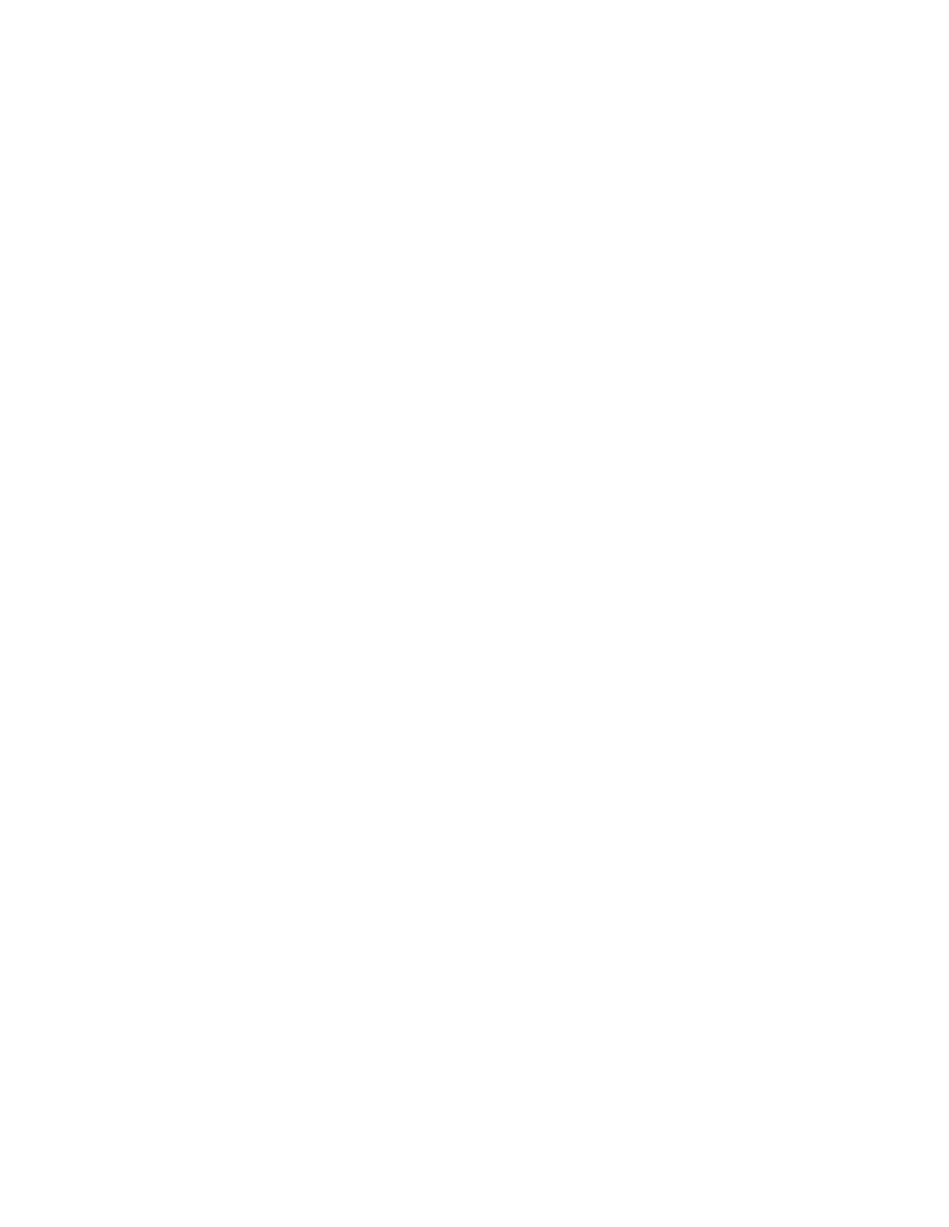
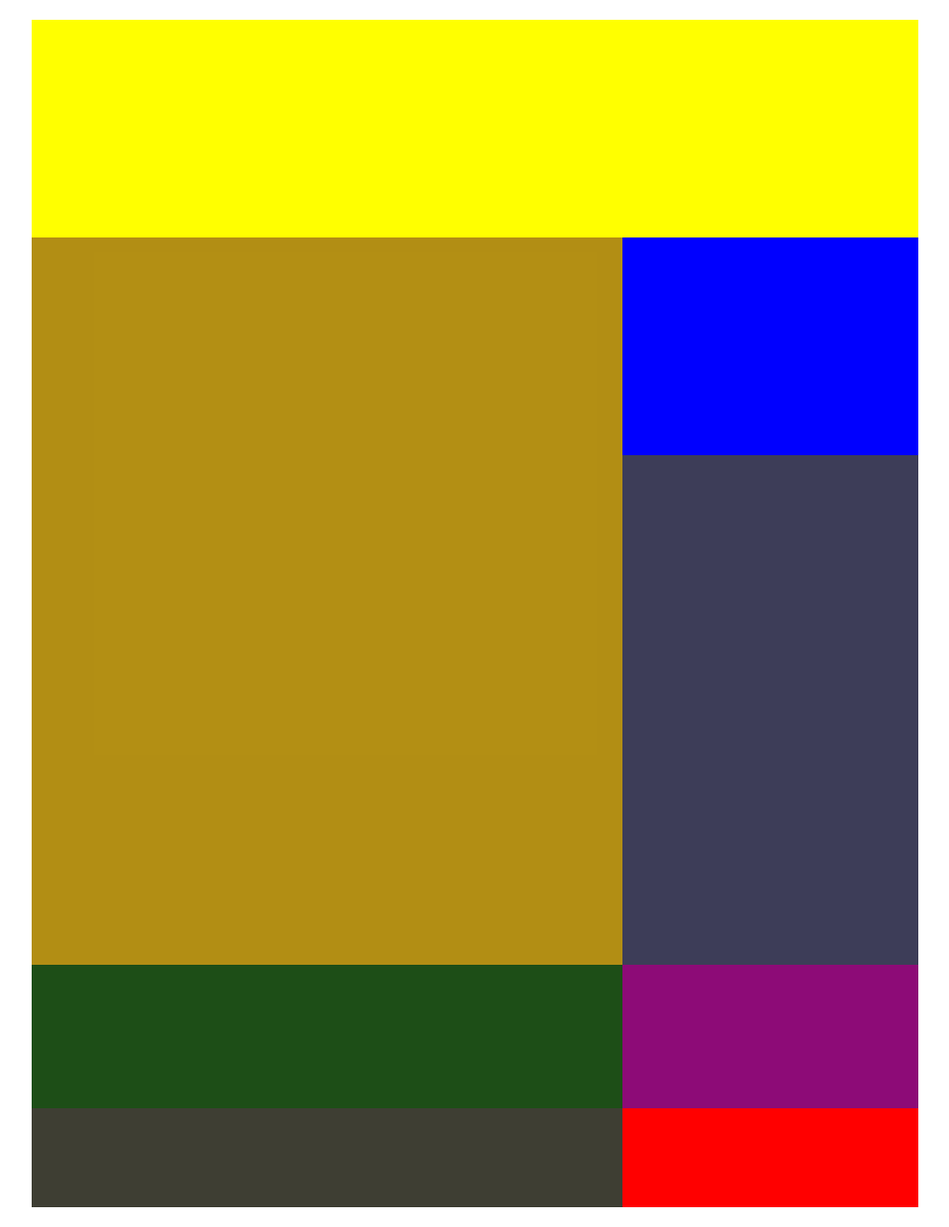
Before and after one commit to Sinakhx/cv, a React (Create React App) app: page / in a window 1280 px wide. Shown: the whole page at 99% size, without its empty margins (160-1119 px from the left). Before the commit the page ends 800 px from the top, so only its background shows below. Built offline with nearby package versions, Linux system fonts and the light colour scheme.

Commit message:
add: general layout

```diff
--- a/src/App.scss
+++ b/src/App.scss
@@ -1,3 +1,40 @@
-.App {
-  text-align: center;
+.cv-container {
+  display: grid;
+  grid-template-columns: 2fr 1fr;
+  grid-template-rows: 220px 220px 1fr 145px 100px;
+  grid-auto-flow: dense;
+  margin: 20px auto;
+  width: 70%;
+  height: 1200px;
+  background-color: #3e3e33;
+  .personal-info {
+    grid-row: 1 / 2;
+    grid-column: 1 / 3;
+    background-color: yellow;
+  }
+  .about-me {
+    grid-column: 2 / 3;
+    background-color: blue;
+  }
+  .work-experiences {
+    grid-row: 2 / 4;
+    grid-column: 1 / 2;
+    background-color: rgba(255, 196, 0, 0.603);
+  }
+  .tech-skills {
+    grid-column: 2 / 3;
+    background-color: rgb(61, 61, 88);
+  }
+  .other-skills {
+    grid-column: 1 / 2;
+    background-color: rgb(29, 78, 23);
+  }
+  .languages {
+    grid-column: 2 / 3;
+    background-color: rgb(141, 11, 119);
+  }
+  .hobbies {
+    grid-column: 2 / 3;
+    background-color: rgb(255, 0, 0);
+  }
 }
```
